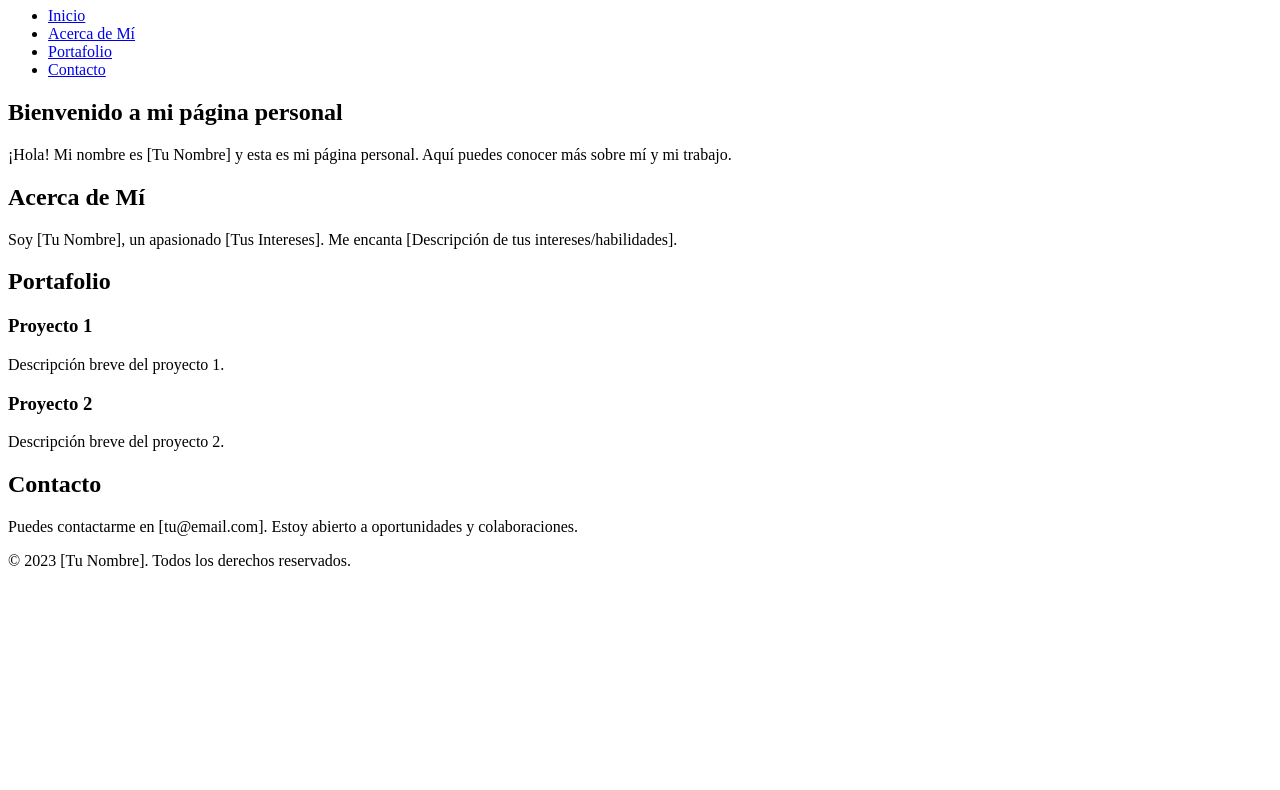
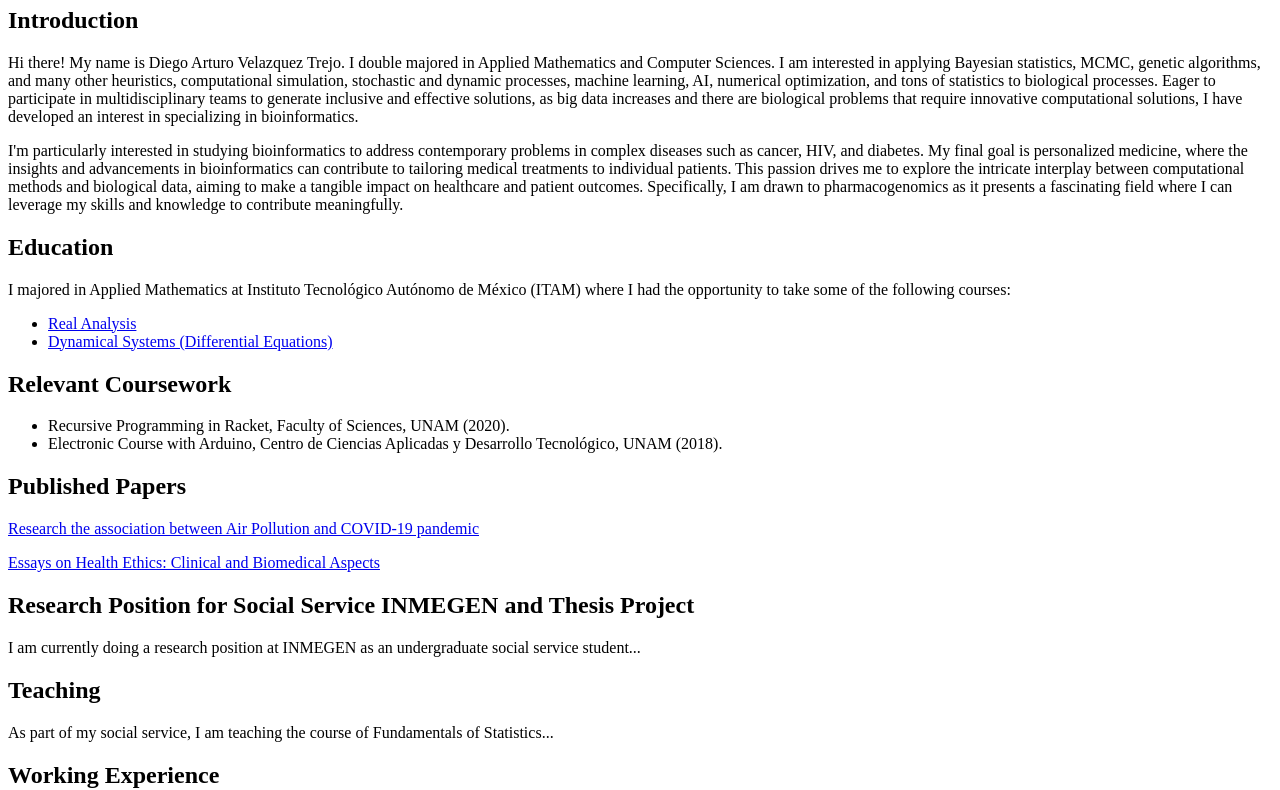
Before and after one commit to DiegoArturoVelazquezTrejo/DiegoArturoVelazquezTrejo.github.io, a plain HTML site: page index.html in a window 1280 px wide. Shown: the part 73-863 px from the top of the page. Before the commit the page ends 800 px from the top, so only its background shows below. Drawn offline with Linux system fonts and the light colour scheme.

Commit message:
Update index.html
personal info

```diff
--- a/index.html
+++ b/index.html
@@ -1,49 +1,55 @@
 <!DOCTYPE html>
-<html lang="es">
+<html lang="en">
 <head>
     <meta charset="UTF-8">
     <meta name="viewport" content="width=device-width, initial-scale=1.0">
-    <title>Página Personal</title>
-    <link rel="stylesheet" href="styles.css"> <!-- Enlaza tu archivo de estilos CSS si lo tienes -->
+    <title>Diego Arturo Velazquez Trejo - Personal Page</title>
 </head>
 <body>
-    <header>
-        <h1>Mi Página Personal</h1>
-        <nav>
-            <ul>
-                <li><a href="#inicio">Inicio</a></li>
-                <li><a href="#acerca">Acerca de Mí</a></li>
-                <li><a href="#portafolio">Portafolio</a></li>
-                <li><a href="#contacto">Contacto</a></li>
-            </ul>
-        </nav>
-    </header>
-    <section id="inicio">
-        <h2>Bienvenido a mi página personal</h2>
-        <p>¡Hola! Mi nombre es [Tu Nombre] y esta es mi página personal. Aquí puedes conocer más sobre mí y mi trabajo.</p>
-    </section>
-    <section id="acerca">
-        <h2>Acerca de Mí</h2>
-        <p>Soy [Tu Nombre], un apasionado [Tus Intereses]. Me encanta [Descripción de tus intereses/habilidades].</p>
-    </section>
-    <section id="portafolio">
-        <h2>Portafolio</h2>
-        <div class="proyecto">
-            <h3>Proyecto 1</h3>
-            <p>Descripción breve del proyecto 1.</p>
-        </div>
-        <div class="proyecto">
-            <h3>Proyecto 2</h3>
-            <p>Descripción breve del proyecto 2.</p>
-        </div>
-        <!-- Agrega más proyectos aquí -->
-    </section>
-    <section id="contacto">
-        <h2>Contacto</h2>
-        <p>Puedes contactarme en [tu@email.com]. Estoy abierto a oportunidades y colaboraciones.</p>
-    </section>
-    <footer>
-        <p>&copy; 2023 [Tu Nombre]. Todos los derechos reservados.</p>
-    </footer>
+    <h1>Diego Arturo Velazquez Trejo</h1>
+    <h2>Introduction</h2>
+    <p>Hi there! My name is Diego Arturo Velazquez Trejo. I double majored in Applied Mathematics and Computer Sciences. I am interested in applying Bayesian statistics, MCMC, genetic algorithms, and many other heuristics, computational simulation, stochastic and dynamic processes, machine learning, AI, numerical optimization, and tons of statistics to biological processes. Eager to participate in multidisciplinary teams to generate inclusive and effective solutions, as big data increases and there are biological problems that require innovative computational solutions, I have developed an interest in specializing in bioinformatics.</p>
+
+    <p>I'm particularly interested in studying bioinformatics to address contemporary problems in complex diseases such as cancer, HIV, and diabetes. My final goal is personalized medicine, where the insights and advancements in bioinformatics can contribute to tailoring medical treatments to individual patients. This passion drives me to explore the intricate interplay between computational methods and biological data, aiming to make a tangible impact on healthcare and patient outcomes. Specifically, I am drawn to pharmacogenomics as it presents a fascinating field where I can leverage my skills and knowledge to contribute meaningfully.</p>
+
+    <h2>Education</h2>
+    <p>I majored in Applied Mathematics at Instituto Tecnológico Autónomo de México (ITAM) where I had the opportunity to take some of the following courses:</p>
+    <ul>
+        <li><a href="https://en.wikipedia.org/wiki/Real_analysis">Real Analysis</a></li>
+        <li><a href="https://en.wikipedia.org/wiki/Dynamical_system">Dynamical Systems (Differential Equations)</a></li>
+        <!-- Add more courses -->
+    </ul>
+    <!-- Repeat a similar structure for Computer Sciences courses and Pharmacogenomics modules -->
+
+    <h2>Relevant Coursework</h2>
+    <ul>
+        <li>Recursive Programming in Racket, Faculty of Sciences, UNAM (2020).</li>
+        <li>Electronic Course with Arduino, Centro de Ciencias Aplicadas y Desarrollo Tecnológico, UNAM (2018).</li>
+        <!-- Add more coursework -->
+    </ul>
+
+    <h2>Published Papers</h2>
+    <p><a href="https://pubmed.ncbi.nlm.nih.gov/36130351/">Research the association between Air Pollution and COVID-19 pandemic</a></p>
+    <p><a href="https://isbnmexico.indautor.cerlalc.org/catalogo.php?mode=detalle&nt=351284">Essays on Health Ethics: Clinical and Biomedical Aspects</a></p>
+    <!-- Add more published papers -->
+
+    <h2>Research Position for Social Service INMEGEN and Thesis Project</h2>
+    <p>I am currently doing a research position at INMEGEN as an undergraduate social service student...</p>
+    <!-- Add more content -->
+
+    <h2>Teaching</h2>
+    <p>As part of my social service, I am teaching the course of Fundamentals of Statistics...</p>
+    <!-- Add more content -->
+
+    <h2>Working Experience</h2>
+    <p>INMEGEN-UAM: Research group (April 2020 - to date): I worked on research for the evaluation of the association...</p>
+    <!-- Add more working experiences -->
+
+    <h2>Work with Cause</h2>
+    <p>Enlace Rural. Civil Association (August 2022 - May 2023): Head of Health Program...</p>
+    <!-- Add more content -->
+
+    <h2>Hobbies</h2>
+    <p>I love playing the violin and many sports such as soccer! I also enjoy hiking and exploring the natural world.</p>
 </body>
 </html>
```
